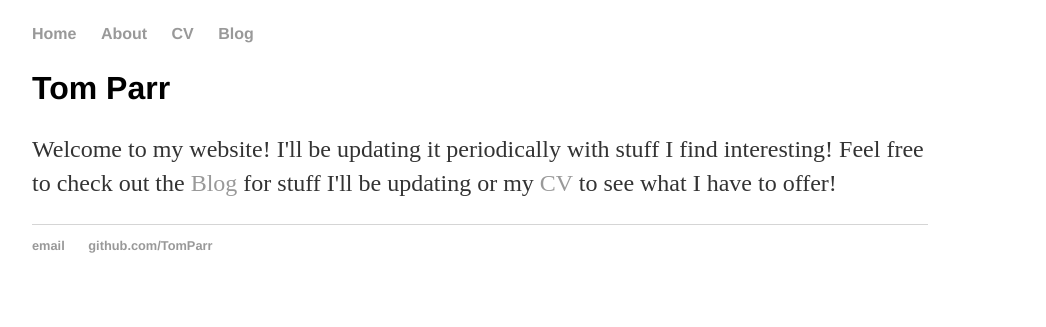
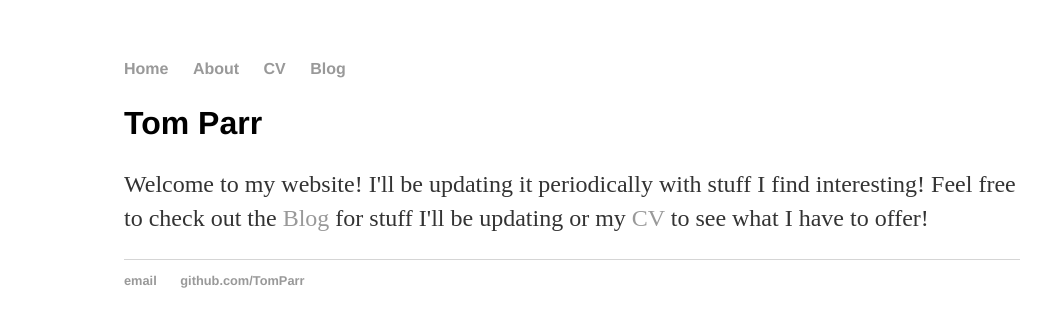
Before and after one commit to TomParr/TomParr.github.io, a Jekyll site: the page built from index.html, in a window 1280 px wide. Shown: the top 327 px of the page, without its empty margins (68-1114 px from the left). Built offline with Jekyll 4.4.1, drawn with Linux system fonts in a browser that asks for light colours.

Commit message:
Update main.css

```diff
--- a/css/main.css
+++ b/css/main.css
@@ -1,5 +1,5 @@
 body {
-    margin: 25px 50px 75px 100px;
+    margin: 60px auto;
     width: 70%;
 }
 nav ul, footer ul {
```
